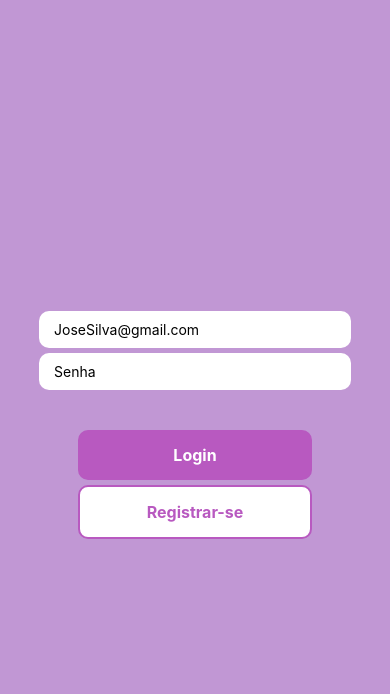
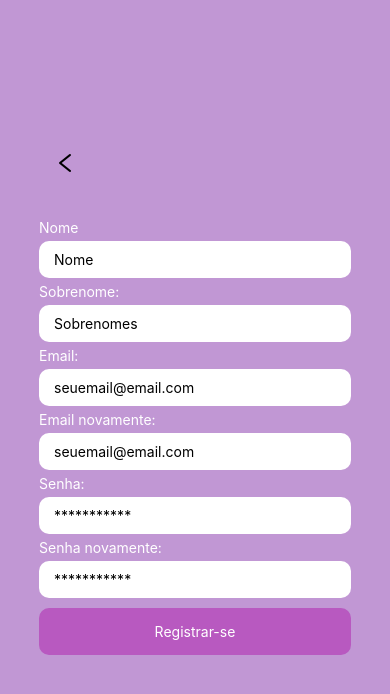
Before and after one commit to femitz/RegistroDePensamentos, a React Native app: screen /Register in a window 390 px wide. Before the commit this address had no page. Shown: the top 694 px of the page. Built offline with nearby package versions, Linux system fonts and the light colour scheme.

Commit message:
fix: Adição de tela de cadastro e alguns erros

```diff
--- a/App.tsx
+++ b/App.tsx
@@ -7,6 +7,7 @@ import LoginScreen from "./screen/LoginScreen"
 import HomeScreen from "./screen/HomeScreen"
 import RegistrarScreen from "./screen/RegistrarScreen";
 import PensamentosAnterioresScreen from "./screen/PensamentosAnterioresScreen";
+import RegisterScreen from "./screen/RegisterScreen";
 
 const Stack = createNativeStackNavigator()
 
@@ -18,6 +19,7 @@ export default function App() {
         <Stack.Screen options={{ headerShown: false }} name="Login" component={LoginScreen}/>
         <Stack.Screen options={{ headerShown: false }} name="PensamentosAnteriores" component={PensamentosAnterioresScreen}/>
         {/* <Stack.Screen options={{ headerShown: false }} name="Home" component={ HomeScreen }/> */}
+        <Stack.Screen options={{ headerShown: false}} name="Register" component={RegisterScreen}/>
         <Stack.Screen options={{ headerShown: false }} name="Registrar" component={RegistrarScreen}/>
       </Stack.Navigator>
     </NavigationContainer>
--- a/screen/LoginScreen.tsx
+++ b/screen/LoginScreen.tsx
@@ -8,14 +8,17 @@ import {
 import React, { useEffect, useState } from "react";
 import { useNavigation } from "@react-navigation/native";
 import AsyncStorage from "@react-native-async-storage/async-storage";
-import { getAuth, signInWithEmailAndPassword, createUserWithEmailAndPassword, signOut } from "firebase/auth";
-import { getDoc, doc, collection, setDoc } from "firebase/firestore";
+import {
+  getAuth,
+  signInWithEmailAndPassword,
+} from "firebase/auth";
+import { getDoc, doc } from "firebase/firestore";
 import { FIRESTORE_DB } from "../firebase/Firebase";
-
+import { StatusBar } from "expo-status-bar";
 
 const LoginScreen = () => {
-  const [email, setEmail] = useState("")
-  const [senha, setSenha] = useState("")
+  const [email, setEmail] = useState("");
+  const [senha, setSenha] = useState("");
   const navigation = useNavigation();
   const auth = getAuth();
 
@@ -25,7 +28,11 @@ const LoginScreen = () => {
 
   async function handleLogin(email: string, senha: string) {
     try {
-      const userCredential = await signInWithEmailAndPassword(auth, email, senha);
+      const userCredential = await signInWithEmailAndPassword(
+        auth,
+        email,
+        senha
+      );
       const user = userCredential.user;
 
       const userDoc = await getDoc(doc(FIRESTORE_DB, "users", user.uid));
@@ -36,30 +43,12 @@ const LoginScreen = () => {
         await AsyncStorage.setItem("userUID", user.uid); // Armazenar o user UID
 
         //@ts-ignore
-        navigation.navigate('PensamentosAnteriores', { userId: user.uid });
+        navigation.navigate("PensamentosAnteriores", { userId: user.uid });
       } else {
         console.log("Usuário não encontrado no banco de dados");
       }
     } catch (e) {
       console.log("Erro handleLogin:", e);
-    }
-  }
-
-  async function handleReg(email: string, senha: string) {
-    try {
-      const userCredential = await createUserWithEmailAndPassword(auth, email, senha);
-      const user = userCredential.user;
-
-      console.log("Usuário logado");
-      const userRef = doc(collection(FIRESTORE_DB, "users"), user.uid);
-      await setDoc(userRef, {
-        id: user.uid,
-        email: email,
-      });
-
-      await handleLogin(email, senha);
-    } catch (e) {
-      console.log("Erro handleReg:", e);
     }
   }
 
@@ -84,7 +73,10 @@ const LoginScreen = () => {
 
   return (
     <View style={styles.container}>
+      <StatusBar style="dark" />
+      <Text style={{ color: "#fff", fontSize: 26 }}>Bem-vindo!</Text>
       <View style={styles.containerInputs}>
+        <Text style={{ color: "#fff" }}>Email:</Text>
         <TextInput
           style={styles.input}
           placeholder="JoseSilva@gmail.com"
@@ -92,6 +84,7 @@ const LoginScreen = () => {
           value={email}
           onChangeText={(text) => setEmail(text)}
         />
+        <Text style={{ color: "#fff", marginTop: 5 }}>Senha</Text>
         <TextInput
           style={styles.input}
           placeholder="Senha"
@@ -108,11 +101,21 @@ const LoginScreen = () => {
         >
           <Text style={styles.buttonText}>Login</Text>
         </TouchableOpacity>
+
+        <Text style={{ color: "#fff", marginTop: 5 }}>
+          Não tem conta? Registre-se!
+        </Text>
         <TouchableOpacity
-          style={[styles.buttons, styles.buttonOutline]}
-          onPress={() => handleReg(email, senha) }
+          // style={[styles.buttons, styles.buttonOutline]}
+          style={{ marginTop: 15 }}
+          // onPress={() => handleReg(email, senha) }
+          //@ts-ignore
+          onPress={() => navigation.navigate("Register")}
         >
-          <Text style={[styles.buttonText, styles.buttonOutlineText]}>
+          <Text
+            // style={[styles.buttonText, styles.buttonOutlineText]}
+            style={{ color: "#B859C0", fontSize: 20, fontWeight: "700" }}
+          >
             Registrar-se
           </Text>
         </TouchableOpacity>
--- /dev/null
+++ b/screen/RegisterScreen.tsx
@@ -0,0 +1,213 @@
+import {
+  View,
+  TextInput,
+  StyleSheet,
+  Text,
+  TouchableOpacity,
+} from "react-native";
+import React, { useState } from "react";
+import { AntDesign } from "@expo/vector-icons";
+import { StatusBar } from "expo-status-bar";
+import { useNavigation } from "@react-navigation/native";
+import { createUserWithEmailAndPassword, getAuth } from "firebase/auth";
+import { doc, collection, setDoc } from "firebase/firestore";
+import { FIRESTORE_DB } from "../firebase/Firebase";
+
+const RegisterScreen = () => {
+  const [email, setEmail] = useState("");
+  const [emailNovamente, setEmailNovamente] = useState("");
+  const [senha, setSenha] = useState("");
+  const [senhaNovamente, setSenhaNovamente] = useState("");
+  const [nome, setNome] = useState("");
+  const [sobrenome, setSobrenome] = useState("");
+  const [showErrors, setShowErrors] = useState(false);
+  const [errors, setErrors] = useState({});
+  const [emailError, setEmailError] = useState('')
+  const [senhaError, setSenhaError] = useState('')
+  const navigation = useNavigation();
+  const auth = getAuth();
+
+  async function handleReg(
+    email: string,
+    senha: string,
+    nome: string,
+    sobrenome: string
+  ) {
+    const errors = getErrors(email, emailNovamente, senha, senhaNovamente);
+    if (Object.keys(errors).length > 0) {
+      setShowErrors(true);
+      setErrors(showErrors && errors);
+    } else {
+      try {
+        const userCredential = await createUserWithEmailAndPassword(
+          auth,
+          email,
+          senha
+        );
+        const user = userCredential.user;
+
+        console.log("Usuário logado");
+        const userRef = doc(collection(FIRESTORE_DB, "users"), user.uid);
+        await setDoc(userRef, {
+          id: user.uid,
+          nome: nome,
+          sobrenome: sobrenome,
+          email: email,
+        });
+        //@ts-ignore
+        navigation.navigate("Login");
+      } catch (e) {
+        console.log("Erro handleReg:", e);
+      }
+    }
+  }
+
+
+  const getErrors = (email, emailNovamente, senha, senhaNovamente) => {
+    const errors = [];
+    //erros do email
+    if (!email) {
+      setEmailError("Digite seu email.")
+      errors.push("email: digite um email")
+    } else if (!email.includes("@") || !email.includes(".com")) {
+      setEmailError("Digite um email valido")
+      errors.push("email: digite um email valido")
+    } else if(email !== emailNovamente){
+        setEmailError("Os emails não estão iguais, confira e tente novamente")
+        errors.push("email: os emails não estão iguais, confira e tente novamente")
+    }
+
+    //erros da senha
+    if(!senha){
+        setSenhaError("Digite uma senha.")
+        errors.push("senha: digite uma senha")
+    }else if(senha.length < 8 ){
+        setSenhaError("Digite uma senha com pelo menos 8 caracteres.")
+        errors.push("senha: digite uma senha com pelo menos 8 caracteres")
+    }else if(senha !== senhaNovamente){
+        setSenhaError("As senhas não são iguais, digite as senhas novamente.")
+        errors.push("senha: as senhas não batem, digite as senhas novamente.")
+    }
+    return errors;
+  };
+
+  return (
+    <View style={styles.container}>
+      <StatusBar style="dark" />
+      <TouchableOpacity
+        //botão de voltar...
+        onPress={() => navigation.goBack()}
+        style={{
+          width: 24,
+          height: 24,
+          position: "relative",
+          top: -40,
+          left: -130,
+        }}
+      >
+        <AntDesign
+          name="left"
+          size={24}
+          color={"black"}
+          style={{ marginRight: 5 }}
+        />
+      </TouchableOpacity>
+      <View style={styles.containerInputs}>
+        <Text style={styles.textsInputs}>Nome</Text>
+        <TextInput
+          style={styles.input}
+          placeholder="Nome"
+          value={nome}
+          onChangeText={(text) => setNome(text)}
+        />
+
+        <Text style={styles.textsInputs}>Sobrenome:</Text>
+        <TextInput
+          style={styles.input}
+          placeholder="Sobrenomes"
+          value={sobrenome}
+          onChangeText={(text) => setSobrenome(text)}
+        />
+
+        <Text style={styles.textsInputs}>Email:</Text>
+        <TextInput
+          style={styles.input}
+          placeholder="seuemail@email.com"
+          inputMode="email"
+          keyboardType="email-address"
+          value={email}
+          onChangeText={(text) => setEmail(text)}
+        />
+
+        <Text style={styles.textsInputs}>Email novamente:</Text>
+        <TextInput
+          style={styles.input}
+          placeholder="seuemail@email.com"
+          inputMode="email"
+          keyboardType="email-address"
+          value={emailNovamente}
+          onChangeText={(text) => setEmailNovamente(text)}
+        />
+
+        <Text style={styles.textsInputs}>Senha:</Text>
+        <TextInput
+          style={styles.input}
+          placeholder="***********"
+          secureTextEntry
+          value={senha}
+          onChangeText={(text) => setSenha(text)}
+        />
+
+        <Text style={styles.textsInputs}>Senha novamente:</Text>
+        <TextInput
+          style={styles.input}
+          placeholder="***********"
+          secureTextEntry
+          value={senhaNovamente}
+          onChangeText={(text) => setSenhaNovamente(text)}
+        />
+
+        <TouchableOpacity
+          style={styles.buttons}
+          onPress={() => handleReg(email, senha, nome, sobrenome)}
+        >
+          <Text style={{ color: "#fff" }}>Registrar-se</Text>
+        </TouchableOpacity>
+      </View>
+    </View>
+  );
+};
+
+export default RegisterScreen;
+
+const styles = StyleSheet.create({
+  container: {
+    backgroundColor: "#C197D4",
+    flex: 1,
+    justifyContent: "center",
+    alignItems: "center",
+  },
+  containerInputs: {
+    width: "80%",
+  },
+  input: {
+    backgroundColor: "#fff",
+    paddingHorizontal: 15,
+    paddingVertical: 10,
+    borderRadius: 10,
+    marginTop: 5,
+  },
+  textsInputs: {
+    color: "#fff",
+    marginTop: 5,
+  },
+  buttons: {
+    backgroundColor: "#B859C0",
+    width: "100%",
+    padding: 15,
+    borderRadius: 10,
+    alignItems: "center",
+    elevation: 3,
+    marginTop: 10,
+  },
+});
```
Also changed, not shown: assets/icon.png.
